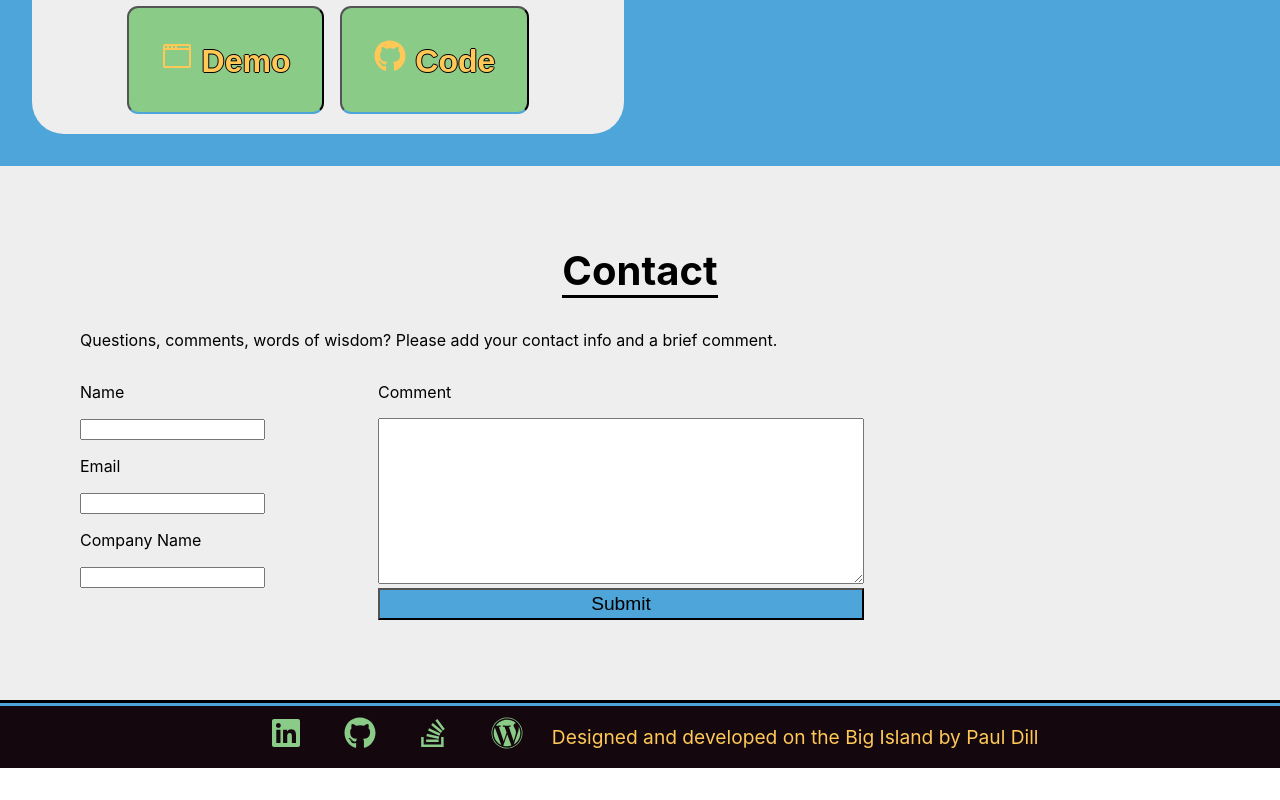
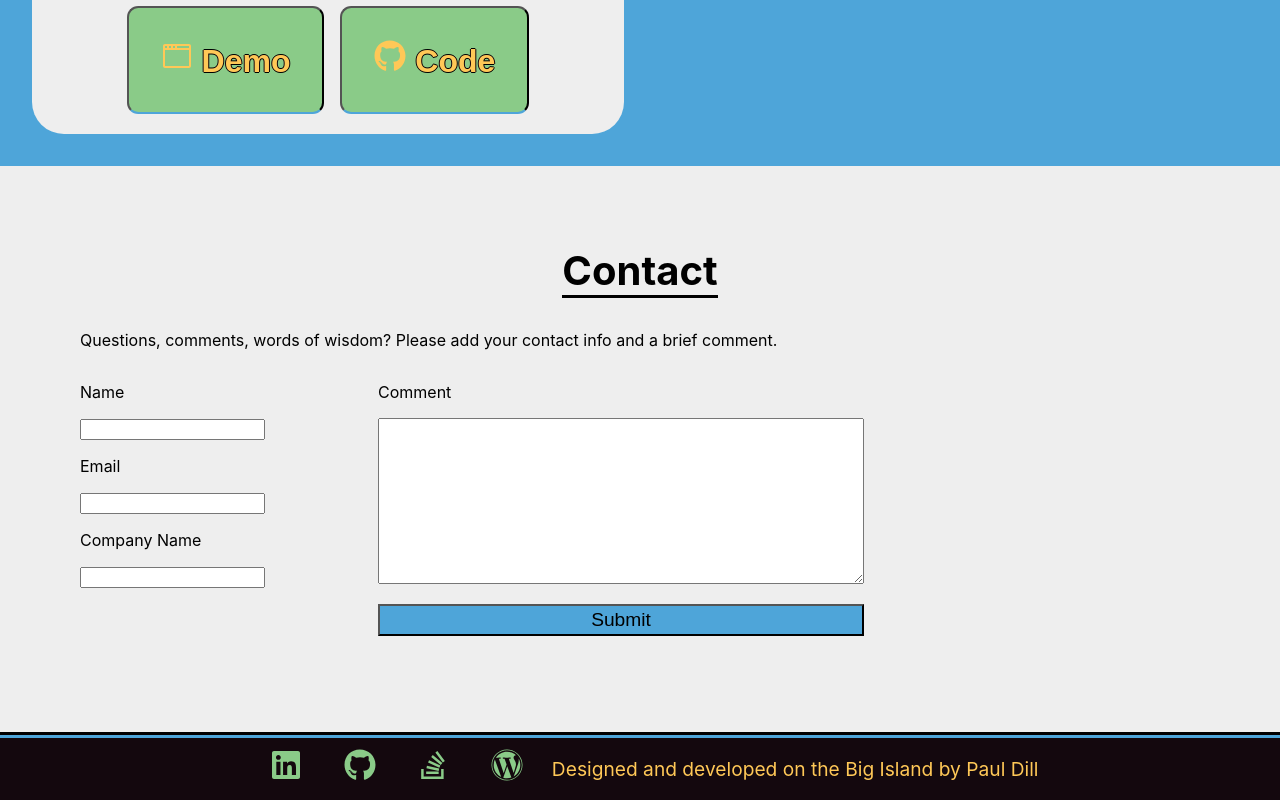
Before and after one commit to Dillweed5446/portfolio_2.0, a React (Create React App) app: page / in a window 1280 px wide. Shown: the part 2387-3187 px from the top of the page. Before the commit the page ends 3155 px from the top, so only its background shows below. Built offline with nearby package versions, Linux system fonts and the light colour scheme.

Commit message:
:art: Add padding to submit button

```diff
--- a/src/components/contact.tsx
+++ b/src/components/contact.tsx
@@ -64,7 +64,7 @@ export default function ContactForm ({ className }: Props) {
                 <p>Comment</p>
                 <textarea name='comment' onChange={e => setUserComment(e.target.value)} value={userComment} style={{ width: '30rem', height: '10rem' }}/>
                 </label>
-                <button type='submit' style={{ height: '2rem', fontSize: '1.2rem', background: '#4ea5d9ff' }}>Submit</button>
+                <button type='submit' style={{ height: '2rem', fontSize: '1.2rem', background: '#4ea5d9ff', margin: '1rem 0' }}>Submit</button>
               </div>
             </form>
       </body>
```
